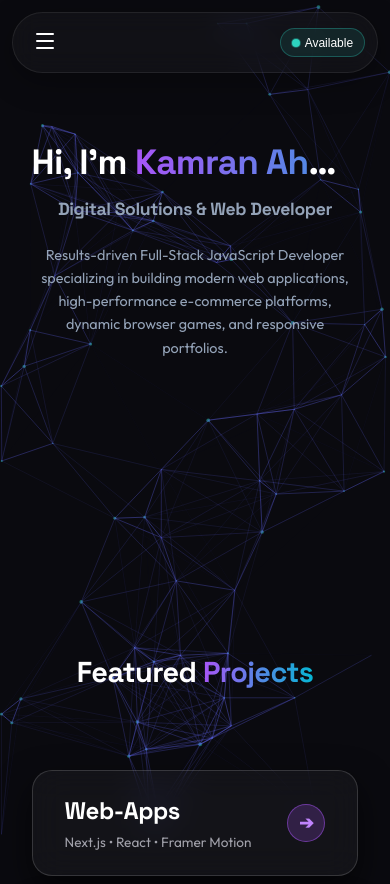
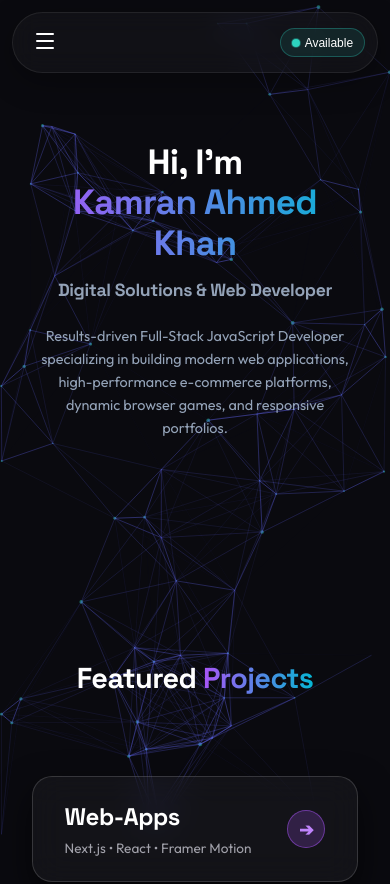
Before and after one commit to funkyvibespk/testportfolio, a React (Vite) app: page / in a window 390 px wide. Shown: the top 884 px of the page. Built offline with nearby package versions, Linux system fonts and the light colour scheme.

Commit message:
mobile version updated
mobile version update

```diff
--- a/src/components/Hero.css
+++ b/src/components/Hero.css
@@ -96,6 +96,18 @@
     max-width: 100%;
   }
 
+  /* Allow natural wrapping on mobile */
+  .hero-title {
+    white-space: normal;
+    overflow: visible;
+    font-size: clamp(1.6rem, 6vw, 3rem);
+  }
+
+  /* Push the name to its own line */
+  .hero-title .text-gradient {
+    display: block;
+  }
+
   .hero-description {
     margin-bottom: 2rem;
   }
```
